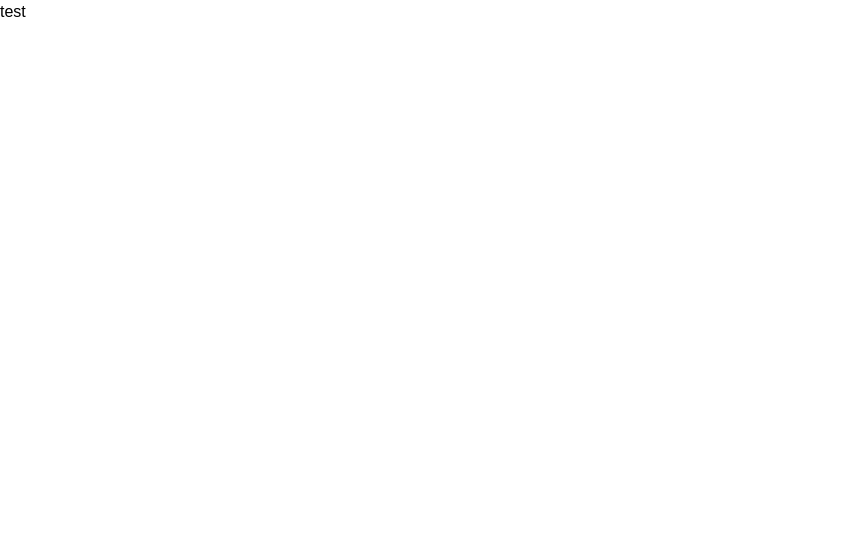
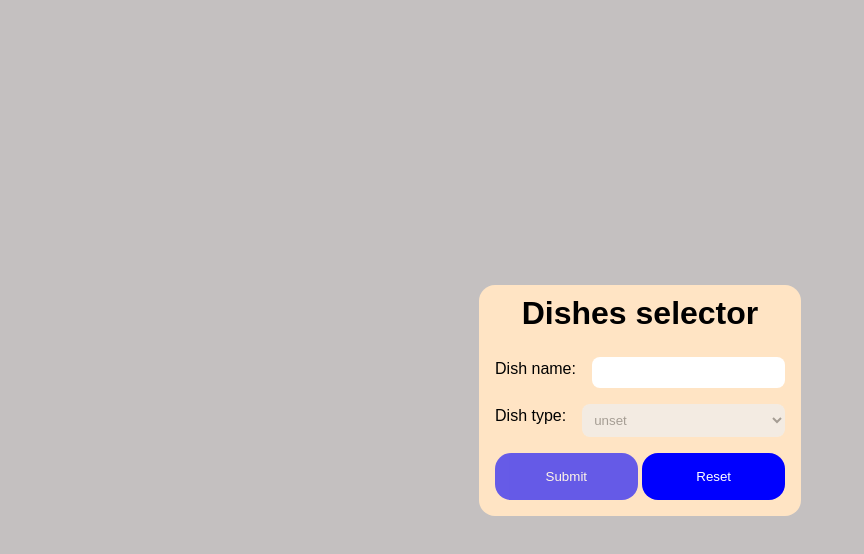
Before and after one commit to goodideagiver/food-form, a React (Vite) app: page / in a window 1280 px wide. Shown: the top 554 px of the page, without its empty margins (0-864 px from the left). Built offline with nearby package versions, Linux system fonts and the light colour scheme.

Commit message:
Feat: add form functionality

```diff
--- a/src/App.tsx
+++ b/src/App.tsx
@@ -1,3 +1,93 @@
+import { Field, Form, Formik, FormikProps } from 'formik'
+import { FormFields } from './formTypes'
+
+const initialValues: FormFields = {
+  name: '',
+  dishType: 'unset',
+  preparationTime: '',
+  diameter: 0,
+  slices_of_bread: 0,
+  spiciness_scale: 1,
+  no_of_slices: 0,
+}
+
 export const App = () => {
-  return <div>test</div>
+  const formSubmitHandler = (values: FormFields) => {
+    alert(JSON.stringify(values, null, 2))
+  }
+
+  return (
+    <Formik initialValues={initialValues} onSubmit={formSubmitHandler}>
+      {(props: FormikProps<FormFields>) => {
+        const { dishType, name } = props.values
+        const nameIsSet = name && name.trim().length > 0
+
+        return (
+          <div className='form-main'>
+            <div className='form-container'>
+              <h1>Dishes selector</h1>
+              <Form className='form'>
+                <label>
+                  Dish name:
+                  <Field name='name' />
+                </label>
+                <label>
+                  Dish type:
+                  <Field disabled={!nameIsSet} as='select' name='dishType'>
+                    <option value='unset'>unset</option>
+                    <option value='Pizza'>Pizza</option>
+                    <option value='Soup'>Soup</option>
+                    <option value='Sandwich'>Sandwich</option>
+                  </Field>
+                </label>
+                {nameIsSet && (
+                  <>
+                    {dishType === 'Pizza' && (
+                      <>
+                        <label>
+                          Number of slices:
+                          <Field name='no_of_slices' />
+                        </label>
+                        <label>
+                          Diameter:
+                          <Field name='no_of_slices' />
+                        </label>
+                      </>
+                    )}
+                    {dishType === 'Soup' && (
+                      <>
+                        <label>
+                          Spiciness scale:
+                          <Field
+                            min='1'
+                            max='10'
+                            type='range'
+                            name='spiciness_scale'
+                          />
+                        </label>
+                      </>
+                    )}
+                    {dishType === 'Sandwich' && (
+                      <>
+                        <label>
+                          Slices of bread:
+                          <Field type='number' name='slices_of_bread' />
+                        </label>
+                      </>
+                    )}
+                  </>
+                )}
+                <div className='actions'>
+                  <button disabled={!nameIsSet} type='submit'>
+                    Submit
+                  </button>
+                  <button type='reset'>Reset</button>
+                </div>
+              </Form>
+            </div>
+          </div>
+        )
+      }}
+    </Formik>
+  )
 }
--- a/src/index.css
+++ b/src/index.css
@@ -10,3 +10,62 @@
   margin: 0;
   padding: 0;
 }
+
+.form-main {
+  height: 100vh;
+  width: 100vw;
+  background-color: rgb(196, 192, 192);
+  display: grid;
+  place-items: center;
+}
+
+.form-container {
+  background-color: bisque;
+  display: flex;
+  flex-direction: column;
+  gap: 2rem;
+  text-align: center;
+  padding: 1rem;
+  border-radius: 1rem;
+}
+
+.form {
+  display: flex;
+  flex-direction: column;
+  gap: 1rem;
+}
+
+.form label {
+  display: flex;
+  justify-content: space-between;
+  gap: 1rem;
+}
+
+.form input,
+.form select {
+  padding: 8px;
+  border-radius: 8px;
+  border: none;
+  flex: 1 1;
+}
+
+.actions {
+  display: flex;
+  gap: 0.3rem;
+  align-items: center;
+}
+
+.actions button {
+  flex: 1 1;
+  padding: 1rem;
+  border-radius: 1rem;
+  border: none;
+  background-color: blue;
+  color: white;
+  cursor: pointer;
+}
+
+.actions button:disabled {
+  opacity: 0.6;
+  cursor: not-allowed;
+}
```
